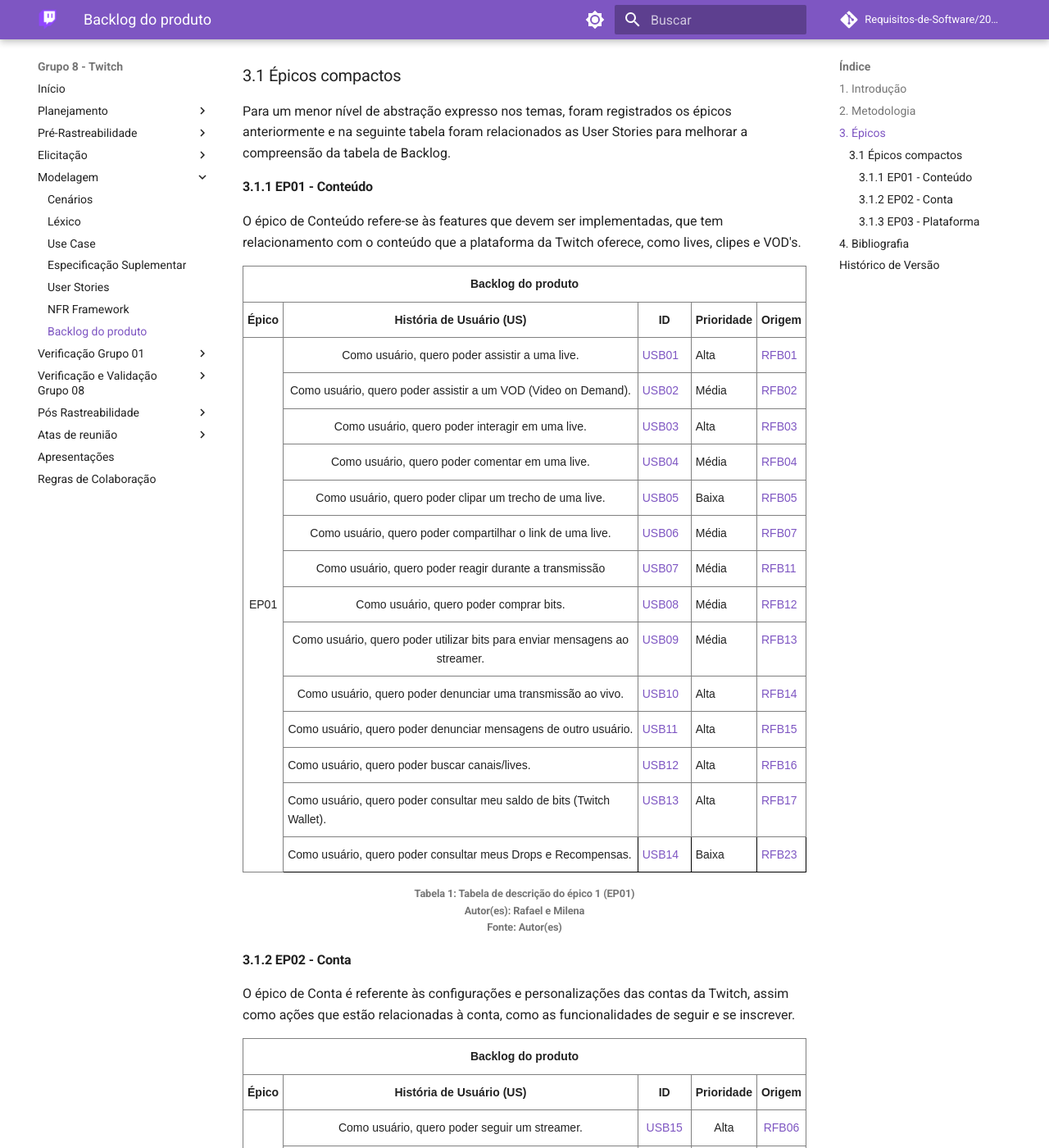
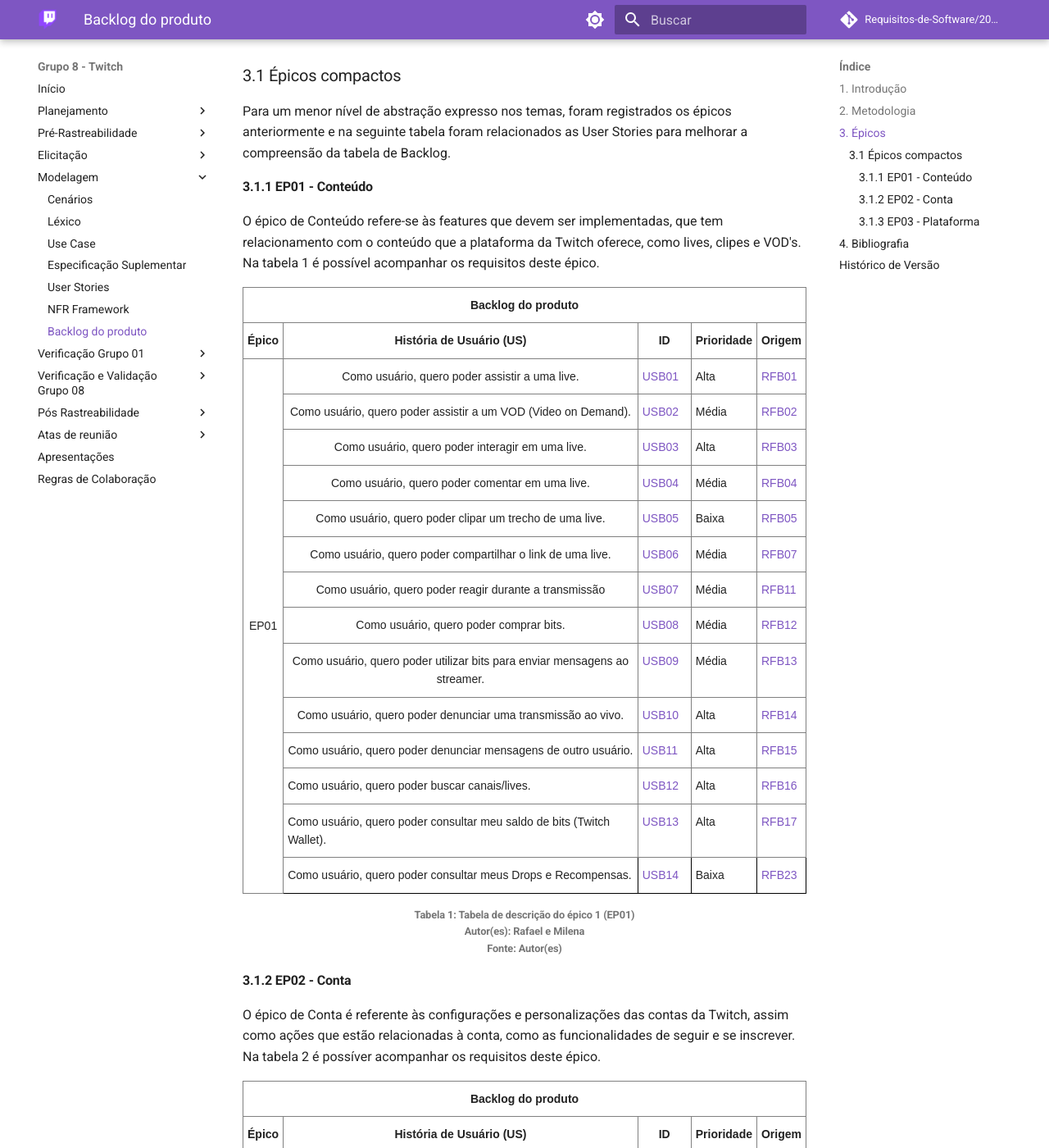
Before and after one commit to Requisitos-de-Software/2023.1-Twitch, an MkDocs documentation site: the page built from docs/modelagem/backlog.md, in a window 1280 px wide and 1400 px high, scrolled down 875 px. Shown: the whole window at 82% size. Built offline with MkDocs 1.6.1 and Material for MkDocs 9.7.7, drawn with Linux system fonts in a browser that asks for light colours; comment, search, counter and statistics services are not loaded; some of the changed text lies outside the part shown.

Commit message:
fix: ajustes backlog

```diff
--- a/docs/modelagem/backlog.md
+++ b/docs/modelagem/backlog.md
@@ -27,7 +27,7 @@
 
 #### 3.1.1 EP01 - Conteúdo
 
-O épico de Conteúdo refere-se às features que devem ser implementadas, que tem relacionamento com o conteúdo que a plataforma da Twitch oferece, como lives, clipes e VOD's.
+O épico de Conteúdo refere-se às features que devem ser implementadas, que tem relacionamento com o conteúdo que a plataforma da Twitch oferece, como lives, clipes e VOD's. Na tabela 1 é possível acompanhar os requisitos deste épico.
 
 <table style="border-collapse: collapse; border-spacing: 0" class="tg">
   <thead>
@@ -1176,7 +1176,7 @@
 
 #### 3.1.2 EP02 - Conta
 
-O épico de Conta é referente às configurações e personalizações das contas da Twitch, assim como ações que estão relacionadas à conta, como as funcionalidades de seguir e se inscrever.
+O épico de Conta é referente às configurações e personalizações das contas da Twitch, assim como ações que estão relacionadas à conta, como as funcionalidades de seguir e se inscrever. Na tabela 2 é possíver acompanhar os requisitos deste épico.
 
 <table style="border-collapse: collapse; border-spacing: 0" class="tg">
   <thead>
@@ -2305,7 +2305,7 @@
 
 #### 3.1.3 EP03 - Plataforma
 
-O épico de Plataforma é referente a configurações e ajustes que o usuário pode fazer na plataforma, que dizem respeito à sua navegação e experiência de usuário.
+O épico de Plataforma é referente a configurações e ajustes que o usuário pode fazer na plataforma, que dizem respeito à sua navegação e experiência de usuário. Na tabela 3 pode-se verificar os requisitos deste épico.
 
 <table style="border-collapse: collapse; border-spacing: 0" class="tg">
   <thead>
```
Also changed, not shown: other parts of docs/modelagem/backlog.md (+1 -1 lines).
